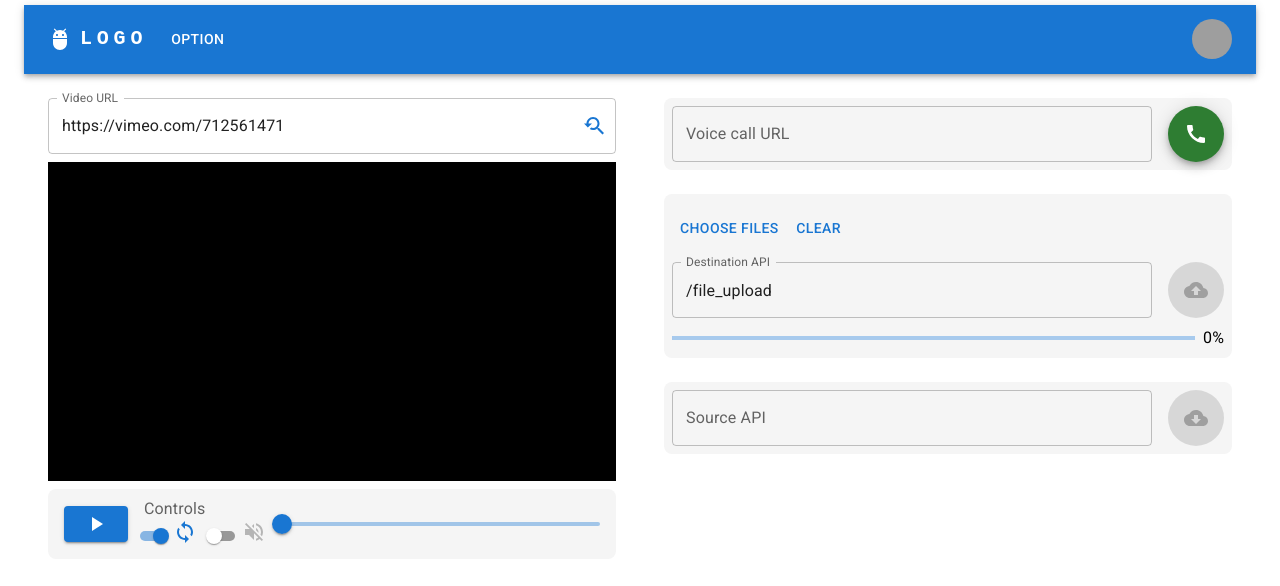
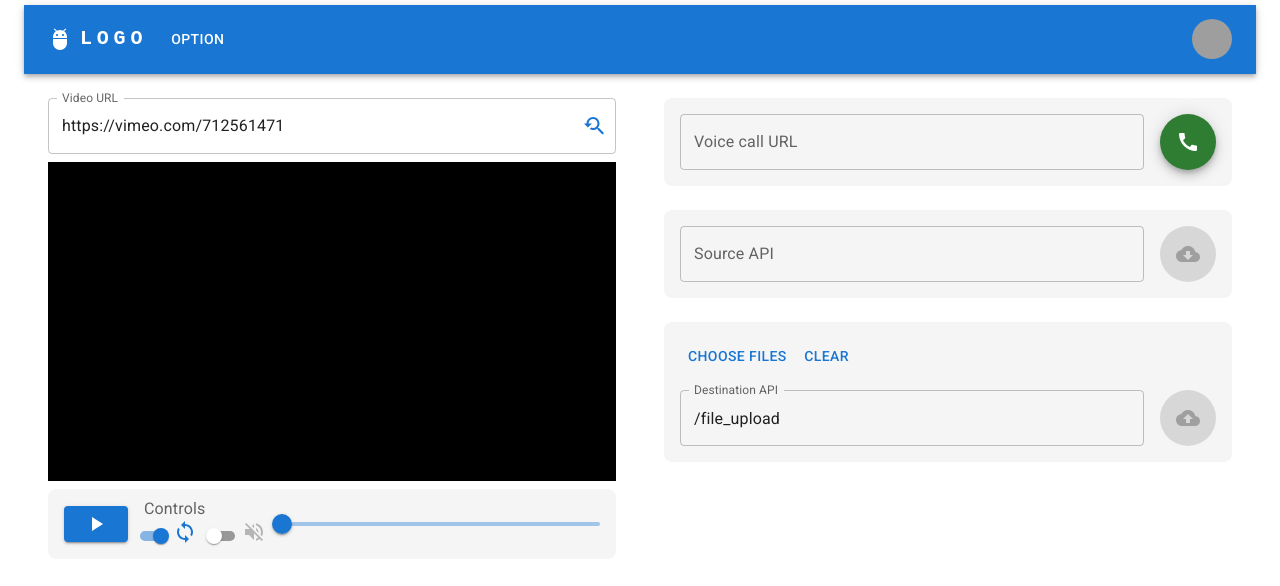
Before and after one commit to bubuding0809/reactjs-conti-hmc, a React (Create React App) app in the folder client/: page / in a window 1280 px wide. Shown: the top 586 px of the page. Built offline with nearby package versions, Linux system fonts and the light colour scheme; grey boxes are pictures that could not be loaded.

Commit message:
Styled with prettier

```diff
--- a/client/src/components/FileDownloader.js
+++ b/client/src/components/FileDownloader.js
@@ -16,7 +16,7 @@ export default function FileDownloder() {
       justifyContent="space-around"
       alignItems="center"
       borderRadius={2}
-            p={1}
+      p={2}
       backgroundColor={"#f5f5f5"}
     >
       <Grid item xs mr={2}>
--- a/client/src/components/FileUploader.js
+++ b/client/src/components/FileUploader.js
@@ -1,4 +1,4 @@
-import CloudUploadIcon from "@mui/icons-material/CloudUpload";
+import { useState, useRef } from "react";
 import {
   Fab,
   Grid,
@@ -6,19 +6,25 @@ import {
   Typography,
   LinearProgress,
 } from "@mui/material";
-import { useState } from "react";
+import CloudUploadIcon from "@mui/icons-material/CloudUpload";
+import CloseIcon from "@mui/icons-material/Close";
+import axios from "axios";
 import FileInput from "./FileInput";
-import axios from "axios";
 
 export default function FileDownloder() {
+  const [destApi, setDestApi] = useState("/file_upload");
   const [selectedFiles, setSelectedFiles] = useState([]);
-  const [destApi, setDestApi] = useState("/file_upload");
+  const [isUploading, setIsUploading] = useState(false);
   const [percentage, setPercentage] = useState(0);
 
+  function handleFileChange(event) {
+    const files = [...event.target.files];
+    setSelectedFiles(prevstate => [...prevstate, ...files]);
+  }
+
+  async function handleFilesUpload() {
+    // Configure axios post options
     const options = {
-    headers: {
-      "Content-Type": "multipart/form-data",
-    },
       onUploadProgress: progressEvent => {
         const { loaded, total } = progressEvent;
 
@@ -30,56 +36,51 @@ export default function FileDownloder() {
       },
     };
 
-  function handleFileChange(event) {
-    const files = [...event.target.files];
-    setSelectedFiles(prevstate => [...prevstate, ...files]);
-  }
-
-  function handleFileClear() {
-    setSelectedFiles([]);
-  }
-
-  async function handleFilesUpload() {
+    // Create form data and append selected files to it
     const data = new FormData();
-
     selectedFiles.forEach(file => {
       data.append("files", file);
     });
 
+    // Post files to server
+    console.log("Uploading files...");
+    setIsUploading(true);
     try {
       const response = await axios.post(destApi, data, options);
       console.log(response);
-    } catch (err) {
-      console.log(err);
+    } catch (error) {
+      console.log(error);
     }
 
     setTimeout(() => {
+      setIsUploading(false);
       setPercentage(0);
+      setSelectedFiles([]);
     }, 500);
   }
 
   return (
     <Grid
       container
-      rowSpacing={1}
+      rowSpacing={0}
       justifyContent="space-around"
       alignItems="flex-end"
       borderRadius={2}
-      p={1}
+      p={2}
       backgroundColor={"#f5f5f5"}
     >
-      <Grid item xs={12} paddingRight={0.5}>
+      <Grid item xs={12}>
         <FileInput
           id="test-file-upload"
           multiple={true}
           onChange={handleFileChange}
-          onClear={handleFileClear}
+          onClear={() => setSelectedFiles([])}
           variant="text"
           files={selectedFiles}
           text="Choose files"
         />
       </Grid>
-      <Grid item xs mr={2}>
+      <Grid item xs mr={2} mt={1}>
         <TextField
           label="Destination API"
           variant="outlined"
@@ -89,23 +90,38 @@ export default function FileDownloder() {
           onChange={event => setDestApi(event.target.value)}
         />
       </Grid>
-      <Grid item xs="auto">
+      <Grid item xs="auto" position={"relative"}>
         <Fab
           color="primary"
           onClick={handleFilesUpload}
-          disabled={selectedFiles.length === 0 || percentage > 0}
+          disabled={selectedFiles.length === 0 || isUploading}
         >
           <CloudUploadIcon />
         </Fab>
       </Grid>
-      <Grid item container xs={12} alignItems={"center"} columnSpacing={1}>
+      {isUploading && (
+        <Grid
+          item
+          container
+          xs={12}
+          alignItems={"center"}
+          mt={1.5}
+          columnSpacing={1}
+        >
           <Grid item xs>
-          <LinearProgress variant="determinate" value={percentage} />
+            <LinearProgress
+              color="success"
+              variant="determinate"
+              value={percentage}
+            />
           </Grid>
           <Grid item xs="auto">
-          <Typography>{percentage + "%"}</Typography>
+            <Typography minWidth={30} variant="body2" color={"text.secondary"}>
+              {percentage + "%"}
+            </Typography>
           </Grid>
         </Grid>
+      )}
     </Grid>
   );
 }
--- a/client/src/components/Main.js
+++ b/client/src/components/Main.js
@@ -14,8 +14,8 @@ export default function Main() {
         <Box p={3}>
           <Stack spacing={3} justifyContent="center">
             <VoiceCaller />
+            <FileDownloder />
             <FileUploader />
-                        <FileDownloder />
           </Stack>
         </Box>
       </Grid>
--- a/client/src/components/VoiceCaller.js
+++ b/client/src/components/VoiceCaller.js
@@ -8,15 +8,11 @@ export default function VoiceCaller() {
       justifyContent="space-around"
       alignItems="center"
       borderRadius={2}
-            p={1}
+      p={2}
       backgroundColor={"#f5f5f5"}
     >
       <Grid item xs mr={2}>
-                <TextField
-                    label="Voice call URL"
-                    variant="outlined"
-                    fullWidth
-                />
+        <TextField label="Voice call URL" variant="outlined" fullWidth />
       </Grid>
       <Grid item xs="auto">
         <Fab color="success">
```
Also changed, not shown: 5 other files (tests, documents, lock files or other folders). Lines whose indentation alone changed are shown as unchanged.
